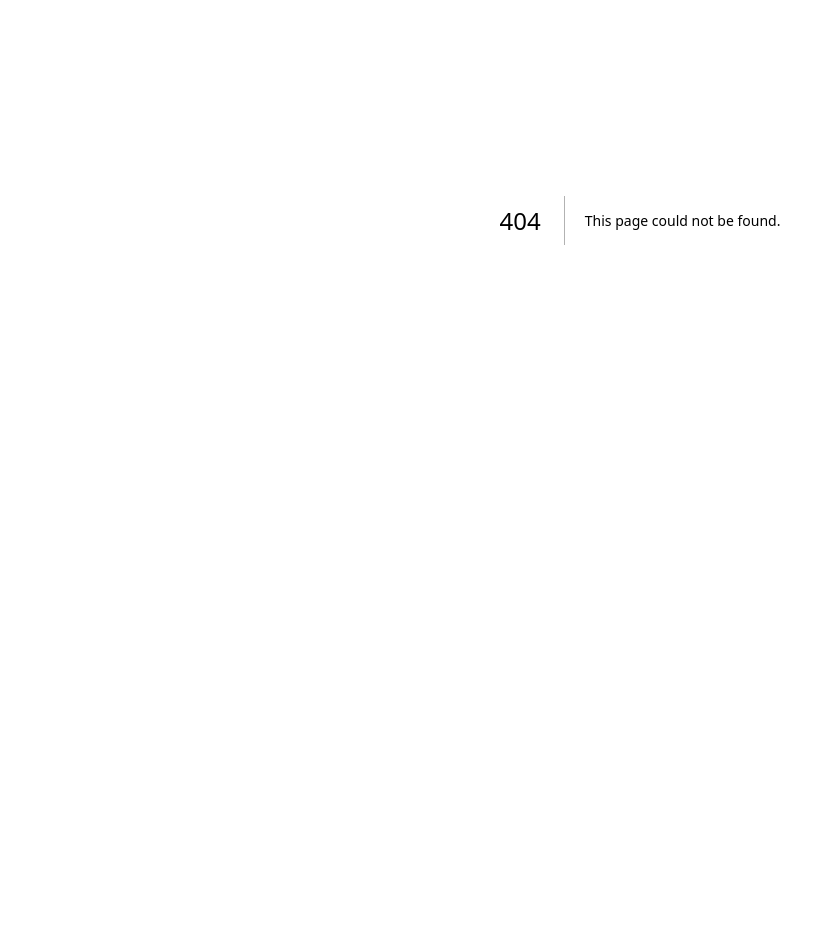
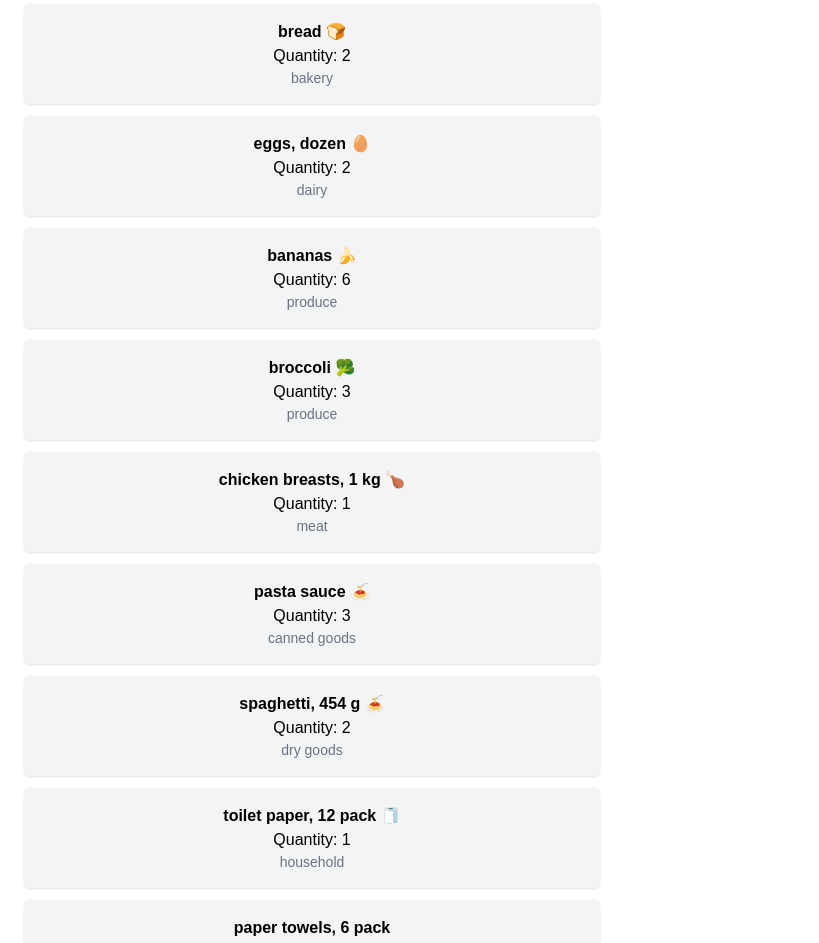
Before and after one commit to Naila-Guerrero/cprg306-assignments, a Next.js app: page /week-4 in a window 1280 px wide. Before the commit this address had no page. Shown: the part 180-1123 px from the top of the page, without its empty margins (0-819 px from the left). Before the commit the page ends 800 px from the top, so only its background shows below. Built offline with nearby package versions, Linux system fonts and the light colour scheme.

Commit message:
Added week 4 assignment

```diff
--- /dev/null
+++ b/app/Header.js
@@ -0,0 +1,17 @@
+"use client";
+import Link from "next/link"
+
+export default function Header(){
+    return(
+        <div className="mb-5 bg-[#b69ccf] w-full flex justify-around p-5 rounded-md items-center hover:text-[#442b63] ">
+            <Link href = "/">
+                <span className="text-2xl transition-colors text-white hover:text-[#442b63]">
+                CPRG 306: Web Development 2 - Assignments
+                </span>
+            </Link>
+            <Link href="https://github.com/Naila-Guerrero/cprg306-assignments">
+            <img className="rounded-full size-[55] hover:border-[#442b63]" src="/lemres.jpeg" alt="github image"/>
+            </Link>
+        </div>
+    )
+}
--- /dev/null
+++ b/app/WeeklyInfo.js
@@ -0,0 +1,3 @@
+import React from "react";
+
+//this is the component for the weekly card like info, for each weekly assigment, but I haven't finished it
--- a/app/page.js
+++ b/app/page.js
@@ -1,13 +1,17 @@
 import Link from "next/link"
+import Header from "./Header"
 
 export default function Page(){
   return(
+    <div className="min-h-screen w-full mx-auto flex flex-col items-center">
+      <header className="w-full "><Header/></header>
     <main>
-      <h1 >
-        CPRG 306: Web Development 2 - Assignments
-      </h1>
-      <Link href="week-2" className="text-center"> Week 2 Assignment </Link>
-      <Link href="week-3" className="text-center"> Week 3 Assignment </Link>
+      <ul className="flex flex-col">
+        <Link href="week-2" className="text-center"> Week 2 Assignment </Link>
+        <Link href="week-3" className="text-center"> Week 3 Assignment </Link>
+        <Link href="week-4" className="text-center"> Week 4 Assignment </Link>
+      </ul>
     </main>
+    </div>
   )
 }
--- /dev/null
+++ b/app/week-4/item-list.js
@@ -0,0 +1,17 @@
+import Item from "./item";
+import items from "./items.json";
+
+export default function ItemList() {
+  return (
+    <ul className="space-y-3">
+      {items.map((item) => (
+        <Item
+          key={item.id}
+          name={item.name}
+          quantity={item.quantity}
+          category={item.category}
+        />
+      ))}
+    </ul>
+  );
+}
--- /dev/null
+++ b/app/week-4/item.js
@@ -0,0 +1,12 @@
+import React from "react";
+import items from "./items.json"
+
+export default function Item({ name, quantity, category }) {
+  return (
+    <li className="bg-gray-100 p-4 rounded-md shadow text-black max-w-xl text-center">
+      <p className="font-semibold">{name}</p>
+      <p className="">Quantity: {quantity}</p>
+      <p className="text-sm text-gray-500">{category}</p>
+    </li>
+  );
+}
--- /dev/null
+++ b/app/week-4/items.json
@@ -0,0 +1,74 @@
+[
+  {
+    "id": "1h2GJKH12gkHG31h1H",
+    "name": "milk, 4 L 🥛",
+    "quantity": 1,
+    "category": "dairy"
+  },
+  {
+    "id": "2KJH3k2j3H1k2J3K1H",
+    "name": "bread 🍞",
+    "quantity": 2,
+    "category": "bakery"
+  },
+  {
+    "id": "3h2KJH3k2j3H1k2J3",
+    "name": "eggs, dozen 🥚",
+    "quantity": 2,
+    "category": "dairy"
+  },
+  {
+    "id": "4k2J3K1H2GJKH12gk",
+    "name": "bananas 🍌",
+    "quantity": 6,
+    "category": "produce"
+  },
+  {
+    "id": "5H1h1H2KJH3k2j3H",
+    "name": "broccoli 🥦",
+    "quantity": 3,
+    "category": "produce"
+  },
+  {
+    "id": "6H1k2J3K1H2GJKH1",
+    "name": "chicken breasts, 1 kg 🍗",
+    "quantity": 1,
+    "category": "meat"
+  },
+  {
+    "id": "7gkHG31h1H2KJH3k",
+    "name": "pasta sauce 🍝",
+    "quantity": 3,
+    "category": "canned goods"
+  },
+  {
+    "id": "8j3H1k2J3K1H2GJK",
+    "name": "spaghetti, 454 g 🍝",
+    "quantity": 2,
+    "category": "dry goods"
+  },
+  {
+    "id": "9H12gkHG31h1H2KJ",
+    "name": "toilet paper, 12 pack 🧻",
+    "quantity": 1,
+    "category": "household"
+  },
+  {
+    "id": "10H3k2j3H1k2J3K1",
+    "name": "paper towels, 6 pack",
+    "quantity": 1,
+    "category": "household"
+  },
+  {
+    "id": "11k2J3K1H2GJKH12",
+    "name": "dish soap 🍽️",
+    "quantity": 1,
+    "category": "household"
+  },
+  {
+    "id": "12GJKH12gkHG31h1",
+    "name": "hand soap 🧼",
+    "quantity": 4,
+    "category": "household"
+  }
+]
--- /dev/null
+++ b/app/week-4/page.js
@@ -0,0 +1,10 @@
+import ItemList from "./item-list";
+
+export default function Page() {
+  return (
+    <main className="p-6 justify-center">
+      <h1 className="text-2xl font-bold mb-4">Shopping List</h1>
+      <ItemList/>
+    </main>
+  );
+}
```
Also changed, not shown: app/week-3/page.js (line endings or trailing spaces).
